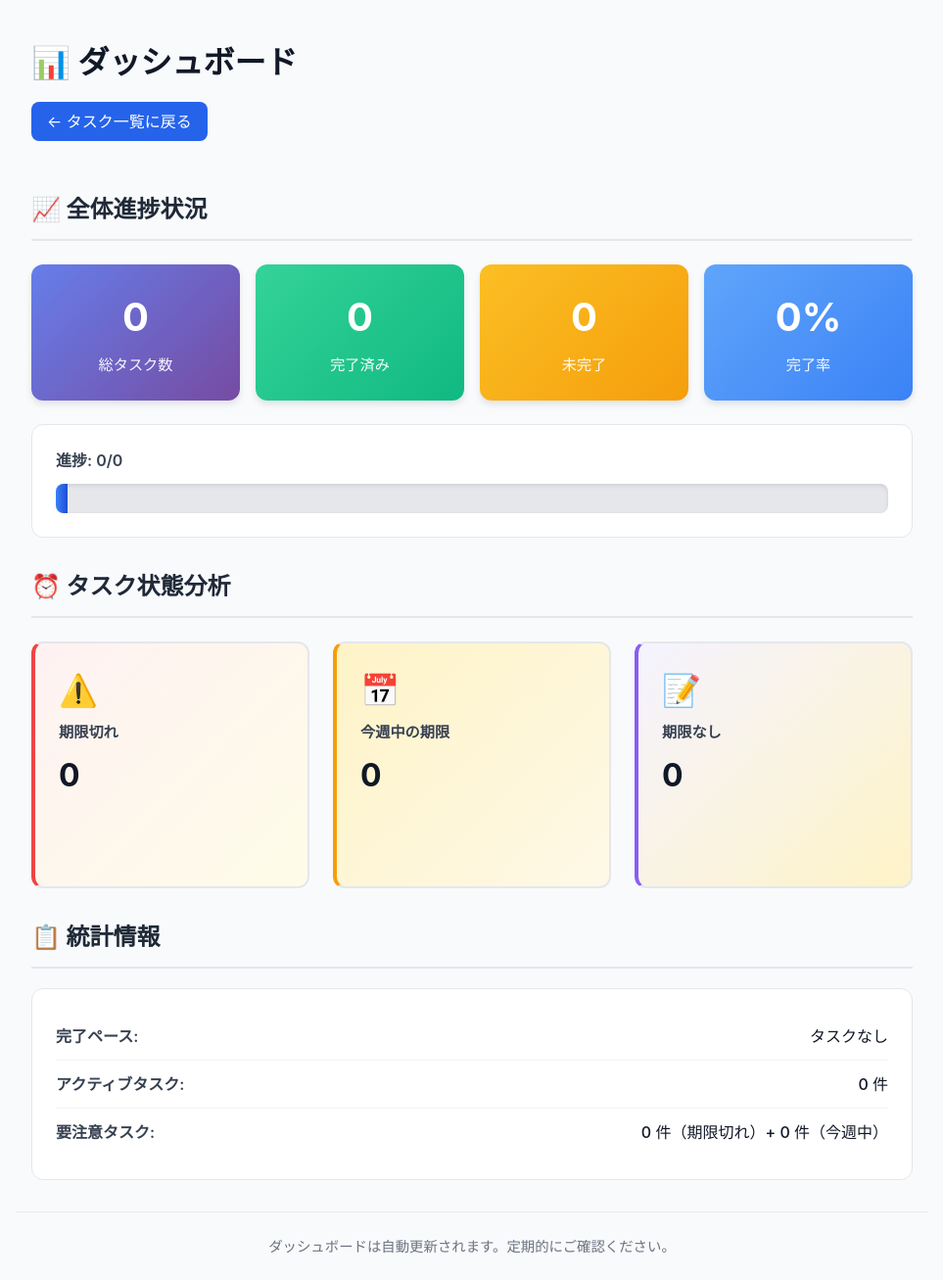
After one commit to s1f10250219/django-test-exercise, a Django app: page /dashboard/ in a window 1280 px wide. The commit adds this page. Shown: the whole page at 98% size, without its empty margins (158-1121 px from the left). Run offline with Django 5.2, Linux system fonts and the light colour scheme; data that the repository does not hold is empty.

Commit message:
進捗状況表示の追加

```diff
--- a/config/urls.py
+++ b/config/urls.py
@@ -21,6 +21,7 @@ from todo import views as todo_views
 urlpatterns = [
     path('admin/', admin.site.urls),
     path('', todo_views.index, name='index'),
+    path('dashboard/', todo_views.dashboard, name='dashboard'),
     path('<int:task_id>/', todo_views.detail, name='detail'),
     path('<int:task_id>/delete', todo_views.delete, name='delete'),
     path('<int:task_id>/update', todo_views.update, name='update'),
--- /dev/null
+++ b/todo/static/todo/style.css
@@ -0,0 +1,391 @@
+/* Basic styles for ToDo application */
+body {
+  font-family: -apple-system, BlinkMacSystemFont, "Segoe UI", Helvetica, Arial, sans-serif;
+  background-color: #f8fafc;
+  color: #111827;
+  margin: 0;
+  padding: 0;
+}
+
+html {
+  line-height: 1.5;
+}
+
+body > div, body > h1, form {
+  max-width: 900px;
+  margin: 0 auto;
+  padding: 1rem;
+}
+
+h1 {
+  color: #111827;
+  margin-top: 1.5rem;
+}
+
+p {
+  color: #4b5563;
+}
+
+form {
+  background: #ffffff;
+  border: 1px solid #e5e7eb;
+  border-radius: 10px;
+  box-shadow: 0 1px 2px rgba(15, 23, 42, 0.05);
+  padding: 1.25rem;
+}
+
+label {
+  display: block;
+  font-weight: 600;
+  margin-bottom: 0.35rem;
+}
+
+input[type="text"],
+input[type="datetime-local"] {
+  width: 100%;
+  padding: 0.75rem 0.85rem;
+  border: 1px solid #d1d5db;
+  border-radius: 0.55rem;
+  background: #f9fafb;
+  margin-bottom: 1rem;
+  box-sizing: border-box;
+}
+
+button {
+  background-color: #2563eb;
+  color: #ffffff;
+  border: none;
+  border-radius: 0.65rem;
+  padding: 0.85rem 1.3rem;
+  cursor: pointer;
+  font-weight: 700;
+}
+
+button:hover {
+  background-color: #1d4ed8;
+}
+
+a {
+  color: #2563eb;
+  text-decoration: none;
+}
+
+a:hover {
+  text-decoration: underline;
+}
+
+.text {
+  background: #ffffff;
+  border: 1px solid #e5e7eb;
+  border-radius: 10px;
+  margin-bottom: 1rem;
+  padding: 1rem;
+}
+
+.text h2 {
+  margin-top: 0;
+}
+
+ul {
+  padding-left: 1.15rem;
+  color: #374151;
+}
+
+li {
+  margin-bottom: 0.35rem;
+}
+
+nav {
+  margin-top: 1rem;
+}
+
+/* ダッシュボード用スタイル */
+.dashboard-header {
+  max-width: 900px;
+  margin: 0 auto;
+  padding: 1rem;
+}
+
+.dashboard-header h1 {
+  margin-bottom: 1rem;
+}
+
+.nav-link {
+  display: inline-block;
+  padding: 0.5rem 1rem;
+  background-color: #2563eb;
+  color: white;
+  border-radius: 0.5rem;
+  text-decoration: none;
+  margin-bottom: 1rem;
+  transition: background-color 0.3s;
+}
+
+.nav-link:hover {
+  background-color: #1d4ed8;
+  text-decoration: none;
+}
+
+.dashboard-section {
+  max-width: 900px;
+  margin: 0 auto 2rem;
+  padding: 0 1rem;
+}
+
+.dashboard-section h2 {
+  color: #1f2937;
+  border-bottom: 2px solid #e5e7eb;
+  padding-bottom: 0.75rem;
+}
+
+/* 統計グリッド */
+.stats-grid {
+  display: grid;
+  grid-template-columns: repeat(auto-fit, minmax(200px, 1fr));
+  gap: 1rem;
+  margin: 1.5rem 0;
+}
+
+.stat-card {
+  background: linear-gradient(135deg, #667eea 0%, #764ba2 100%);
+  color: white;
+  padding: 1.5rem;
+  border-radius: 0.75rem;
+  box-shadow: 0 4px 6px rgba(15, 23, 42, 0.1);
+  text-align: center;
+  transition: transform 0.3s, box-shadow 0.3s;
+}
+
+.stat-card:hover {
+  transform: translateY(-5px);
+  box-shadow: 0 8px 12px rgba(15, 23, 42, 0.15);
+}
+
+.stat-card.completed {
+  background: linear-gradient(135deg, #34d399 0%, #10b981 100%);
+}
+
+.stat-card.uncompleted {
+  background: linear-gradient(135deg, #fbbf24 0%, #f59e0b 100%);
+}
+
+.stat-card.rate {
+  background: linear-gradient(135deg, #60a5fa 0%, #3b82f6 100%);
+}
+
+.stat-value {
+  font-size: 2.5rem;
+  font-weight: 700;
+  margin-bottom: 0.5rem;
+}
+
+.stat-label {
+  font-size: 0.95rem;
+  opacity: 0.95;
+  font-weight: 500;
+}
+
+/* プログレスバー */
+.progress-container {
+  background: #ffffff;
+  border: 1px solid #e5e7eb;
+  border-radius: 0.75rem;
+  padding: 1.5rem;
+  margin: 1.5rem 0;
+}
+
+.progress-label {
+  display: flex;
+  justify-content: space-between;
+  margin-bottom: 0.75rem;
+  font-weight: 600;
+  color: #374151;
+}
+
+.progress-bar {
+  width: 100%;
+  height: 30px;
+  background-color: #e5e7eb;
+  border-radius: 0.5rem;
+  overflow: hidden;
+  box-shadow: inset 0 2px 4px rgba(15, 23, 42, 0.1);
+}
+
+.progress-fill {
+  height: 100%;
+  background: linear-gradient(90deg, #3b82f6 0%, #1d4ed8 100%);
+  transition: width 0.5s ease;
+  display: flex;
+  align-items: center;
+  justify-content: flex-end;
+  padding-right: 0.75rem;
+  color: white;
+  font-weight: 600;
+  font-size: 0.85rem;
+}
+
+/* ステータスカード */
+.status-grid {
+  display: grid;
+  grid-template-columns: repeat(auto-fit, minmax(250px, 1fr));
+  gap: 1.5rem;
+  margin: 1.5rem 0;
+}
+
+.status-card {
+  background: #ffffff;
+  border: 2px solid #e5e7eb;
+  border-radius: 0.75rem;
+  padding: 1.5rem;
+  transition: all 0.3s;
+  min-height: 200px;
+  display: flex;
+  flex-direction: column;
+}
+
+.status-card:hover {
+  box-shadow: 0 10px 20px rgba(15, 23, 42, 0.1);
+  border-color: #d1d5db;
+}
+
+.status-card.overdue {
+  border-left: 4px solid #ef4444;
+  background: linear-gradient(135deg, #fef2f2 0%, #fefce8 100%);
+}
+
+.status-card.upcoming {
+  border-left: 4px solid #f59e0b;
+  background: linear-gradient(135deg, #fef3c7 0%, #fef9e7 100%);
+}
+
+.status-card.no-deadline {
+  border-left: 4px solid #8b5cf6;
+  background: linear-gradient(135deg, #f5f3ff 0%, #fef3c7 100%);
+}
+
+.status-icon {
+  font-size: 2rem;
+  margin-bottom: 0.5rem;
+}
+
+.status-title {
+  font-weight: 600;
+  color: #374151;
+  margin-bottom: 0.5rem;
+  font-size: 0.95rem;
+}
+
+.status-count {
+  font-size: 2rem;
+  font-weight: 700;
+  color: #111827;
+  margin-bottom: 1rem;
+}
+
+.status-tasks {
+  flex-grow: 1;
+  border-top: 1px solid #e5e7eb;
+  padding-top: 0.75rem;
+}
+
+.task-item {
+  background: #ffffff;
+  padding: 0.5rem 0.75rem;
+  margin: 0.5rem 0;
+  border-radius: 0.4rem;
+  border-left: 3px solid #3b82f6;
+  font-size: 0.9rem;
+  overflow: hidden;
+  text-overflow: ellipsis;
+  white-space: nowrap;
+}
+
+.task-item a {
+  color: #2563eb;
+  text-decoration: none;
+  font-weight: 500;
+}
+
+.task-item a:hover {
+  text-decoration: underline;
+}
+
+/* 統計情報テーブル */
+.stats-info {
+  background: #ffffff;
+  border: 1px solid #e5e7eb;
+  border-radius: 0.75rem;
+  padding: 1.5rem;
+}
+
+.info-row {
+  display: flex;
+  justify-content: space-between;
+  padding: 0.75rem 0;
+  border-bottom: 1px solid #f3f4f6;
+}
+
+.info-row:last-child {
+  border-bottom: none;
+}
+
+.info-label {
+  font-weight: 600;
+  color: #374151;
+}
+
+.info-value {
+  color: #111827;
+  font-weight: 500;
+}
+
+/* フッター */
+footer {
+  max-width: 900px;
+  margin: 2rem auto 0;
+  padding: 1.5rem 1rem;
+  text-align: center;
+  border-top: 1px solid #e5e7eb;
+  background-color: #f9fafb;
+}
+
+.footer-note {
+  color: #6b7280;
+  font-size: 0.9rem;
+  margin: 0;
+}
+
+/* レスポンシブ */
+@media (max-width: 640px) {
+  .stats-grid,
+  .status-grid {
+    grid-template-columns: 1fr;
+  }
+
+  .stat-value {
+    font-size: 2rem;
+  }
+
+  .info-row {
+    flex-direction: column;
+  }
+
+  .info-value {
+    margin-top: 0.25rem;
+    color: #2563eb;
+  }
+}
+
+nav a {
+  margin-right: 1rem;
+}
+
+.status-completed {
+  color: #16a34a;
+  font-weight: bold;
+}
+
+.status-pending {
+  color: #be123c;
+  font-weight: bold;
+}
--- /dev/null
+++ b/todo/templates/todo/dashboard.html
@@ -0,0 +1,133 @@
+{% load static %}
+<!DOCTYPE html>
+<html lang="ja">
+
+  <head>
+    <title>Dashboard - To Do Application</title>
+    <meta charset="UTF-8">
+    <meta name="author" content="INIAD">
+    <link rel="stylesheet" href="{% static 'todo/style.css' %}">
+  </head>
+
+  <body>
+    <div class="dashboard-header">
+      <h1>📊 ダッシュボード</h1>
+      <nav>
+        <a href="{% url 'index' %}" class="nav-link">← タスク一覧に戻る</a>
+      </nav>
+    </div>
+
+    <!-- 完了率セクション -->
+    <div class="dashboard-section">
+      <h2>📈 全体進捗状況</h2>
+
+      <div class="stats-grid">
+        <div class="stat-card">
+          <div class="stat-value">{{ total_count }}</div>
+          <div class="stat-label">総タスク数</div>
+        </div>
+
+        <div class="stat-card completed">
+          <div class="stat-value">{{ completed_count }}</div>
+          <div class="stat-label">完了済み</div>
+        </div>
+
+        <div class="stat-card uncompleted">
+          <div class="stat-value">{{ uncompleted_count }}</div>
+          <div class="stat-label">未完了</div>
+        </div>
+
+        <div class="stat-card rate">
+          <div class="stat-value">{{ completion_rate }}%</div>
+          <div class="stat-label">完了率</div>
+        </div>
+      </div>
+
+      <!-- プログレスバー -->
+      <div class="progress-container">
+        <div class="progress-label">
+          <span>進捗: {{ completed_count }}/{{ total_count }}</span>
+        </div>
+        <div class="progress-bar">
+          <div class="progress-fill" style="width: {{ completion_rate }}%"></div>
+        </div>
+      </div>
+    </div>
+
+    <!-- タスク状態別セクション -->
+    <div class="dashboard-section">
+      <h2>⏰ タスク状態分析</h2>
+
+      <div class="status-grid">
+        <!-- 期限切れタスク -->
+        <div class="status-card overdue">
+          <div class="status-icon">⚠️</div>
+          <div class="status-title">期限切れ</div>
+          <div class="status-count">{{ overdue_count }}</div>
+          {% if overdue_count > 0 %}
+            <div class="status-tasks">
+              {% for task in overdue_tasks %}
+                <div class="task-item">
+                  <a href="{% url 'detail' task.id %}">{{ task.title }}</a>
+                </div>
+              {% endfor %}
+            </div>
+          {% endif %}
+        </div>
+
+        <!-- 今週中の期限 -->
+        <div class="status-card upcoming">
+          <div class="status-icon">📅</div>
+          <div class="status-title">今週中の期限</div>
+          <div class="status-count">{{ upcoming_count }}</div>
+          {% if upcoming_count > 0 %}
+            <div class="status-tasks">
+              {% for task in upcoming_tasks %}
+                <div class="task-item">
+                  <a href="{% url 'detail' task.id %}">{{ task.title }}</a>
+                </div>
+              {% endfor %}
+            </div>
+          {% endif %}
+        </div>
+
+        <!-- 期限なしタスク -->
+        <div class="status-card no-deadline">
+          <div class="status-icon">📝</div>
+          <div class="status-title">期限なし</div>
+          <div class="status-count">{{ no_deadline_count }}</div>
+        </div>
+      </div>
+    </div>
+
+    <!-- 統計情報 -->
+    <div class="dashboard-section">
+      <h2>📋 統計情報</h2>
+      <div class="stats-info">
+        <div class="info-row">
+          <span class="info-label">完了ペース:</span>
+          <span class="info-value">
+            {% if total_count > 0 %}
+              {{ completed_count|floatformat:0 }}/{{ total_count }} ({{ completion_rate }}%)
+            {% else %}
+              タスクなし
+            {% endif %}
+          </span>
+        </div>
+        <div class="info-row">
+          <span class="info-label">アクティブタスク:</span>
+          <span class="info-value">{{ uncompleted_count }} 件</span>
+        </div>
+        <div class="info-row">
+          <span class="info-label">要注意タスク:</span>
+          <span class="info-value">{{ overdue_count }} 件（期限切れ）+ {{ upcoming_count }} 件（今週中）</span>
+        </div>
+      </div>
+    </div>
+
+    <footer>
+      <p class="footer-note">ダッシュボードは自動更新されます。定期的にご確認ください。</p>
+    </footer>
+  </body>
+
+</html>
--- a/todo/templates/todo/detail.html
+++ b/todo/templates/todo/detail.html
@@ -6,6 +6,7 @@
     <title>To Do Application</title>
     <meta charset="UTF-8">
     <meta name="author" content="INIAD">
+    <link rel="stylesheet" href="{% static 'todo/style.css' %}">
   </head>
 
   <body>
@@ -25,7 +26,6 @@
     <div>
       <a href="{% url 'index' %}">Top</a>
       <a href="{% url 'delete' task.id %}">Delete</a>
-      <a href="{% url 'index' %}">Top</a>
       | <a href="{% url 'update' task.id %}">Edit</a>
       <a href="{% url 'close' task.id %}">Close</a>
     </div>
--- a/todo/templates/todo/edit.html
+++ b/todo/templates/todo/edit.html
@@ -6,6 +6,7 @@
     <title>To Do Application</title>
     <meta charset="UTF-8">
     <meta name="author" content="INIAD">
+    <link rel="stylesheet" href="{% static 'todo/style.css' %}">
   </head>
 
   <body>
--- a/todo/templates/todo/index.html
+++ b/todo/templates/todo/index.html
@@ -6,6 +6,7 @@
     <title>To Do Application</title>
     <meta charset="UTF-8">
     <meta name="author" content="INIAD">
+    <link rel="stylesheet" href="{% static 'todo/style.css' %}">
   </head>
 
   <body>
@@ -29,7 +30,8 @@
 
     <div>
       <a href="{% url 'index' %}?order=due">Sort by Due Date</a> |
-      <a href="{% url 'index' %}?order=post">Sort by Posted Date</a>
+      <a href="{% url 'index' %}?order=post">Sort by Posted Date</a> |
+      <a href="{% url 'dashboard' %}">📊 Dashboard</a>
     </div>
 
     {% for task in tasks %}
--- a/todo/views.py
+++ b/todo/views.py
@@ -1,7 +1,9 @@
 from django.shortcuts import render, redirect
 from django.http import Http404
-from django.utils.timezone import make_aware
+from django.utils.timezone import make_aware, now
 from django.utils.dateparse import parse_datetime
+from django.db.models import Count, Q
+from datetime import timedelta
 from todo.models import Task
 
 
@@ -65,3 +67,53 @@ def close(request, task_id):
     task.completed = True
     task.save()
     return redirect('index')
+
+def dashboard(request):
+    """進捗状況表示とダッシュボード"""
+    all_tasks = Task.objects.all()
+    completed_tasks = all_tasks.filter(completed=True)
+    uncompleted_tasks = all_tasks.filter(completed=False)
+
+    total_count = all_tasks.count()
+    completed_count = completed_tasks.count()
+    uncompleted_count = uncompleted_tasks.count()
+
+    # 完了率を計算
+    if total_count > 0:
+        completion_rate = round((completed_count / total_count) * 100, 1)
+    else:
+        completion_rate = 0
+
+    # 期限切れタスク（期限日時が過去で、未完了）
+    current_time = now()
+    overdue_tasks = uncompleted_tasks.filter(
+        due_at__isnull=False,
+        due_at__lt=current_time
+    )
+    overdue_count = overdue_tasks.count()
+
+    # 今週中に期限があるタスク（未完了）
+    week_later = current_time + timedelta(days=7)
+    upcoming_tasks = uncompleted_tasks.filter(
+        due_at__isnull=False,
+        due_at__gte=current_time,
+        due_at__lte=week_later
+    )
+    upcoming_count = upcoming_tasks.count()
+
+    # 期限がないタスク（未完了）
+    no_deadline_tasks = uncompleted_tasks.filter(due_at__isnull=True)
+    no_deadline_count = no_deadline_tasks.count()
+
+    context = {
+        'total_count': total_count,
+        'completed_count': completed_count,
+        'uncompleted_count': uncompleted_count,
+        'completion_rate': completion_rate,
+        'overdue_count': overdue_count,
+        'upcoming_count': upcoming_count,
+        'no_deadline_count': no_deadline_count,
+        'overdue_tasks': overdue_tasks,
+        'upcoming_tasks': upcoming_tasks,
+    }
+    return render(request, "todo/dashboard.html", context)
```
Also changed, not shown: todo/tests.py (+34 -0 lines), 1 other file.
